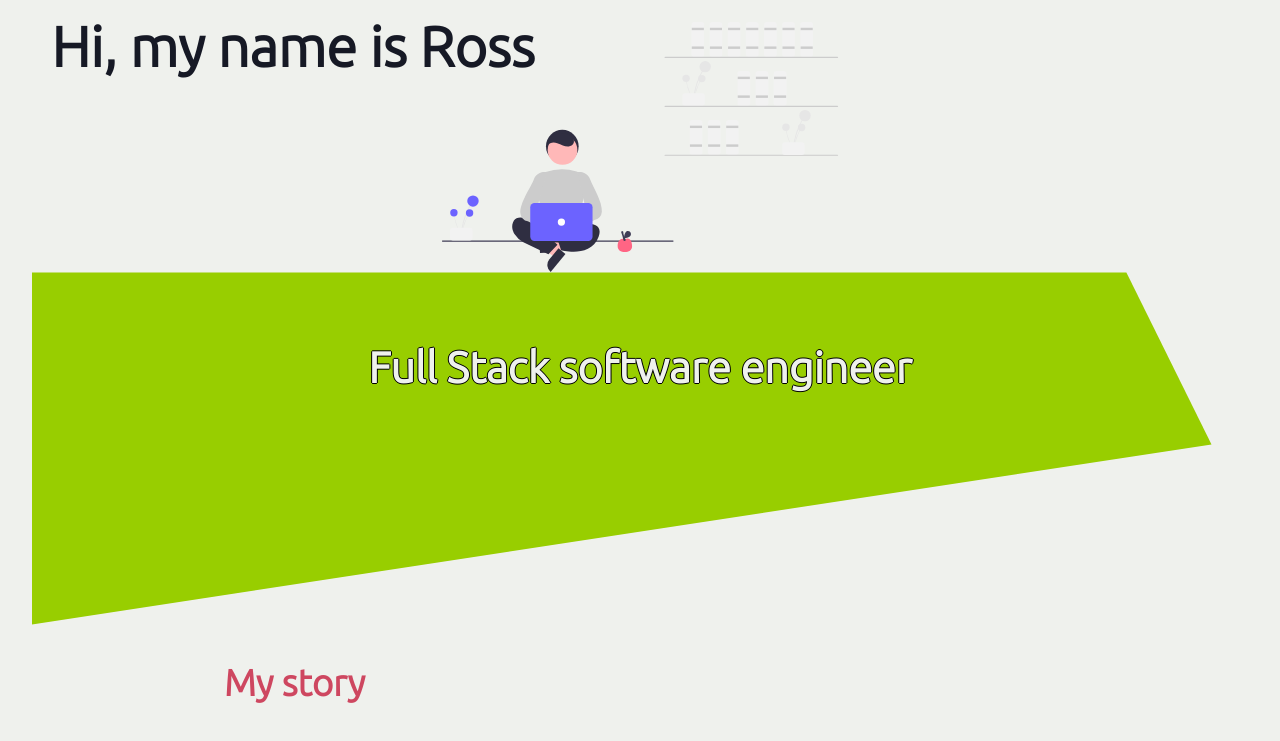
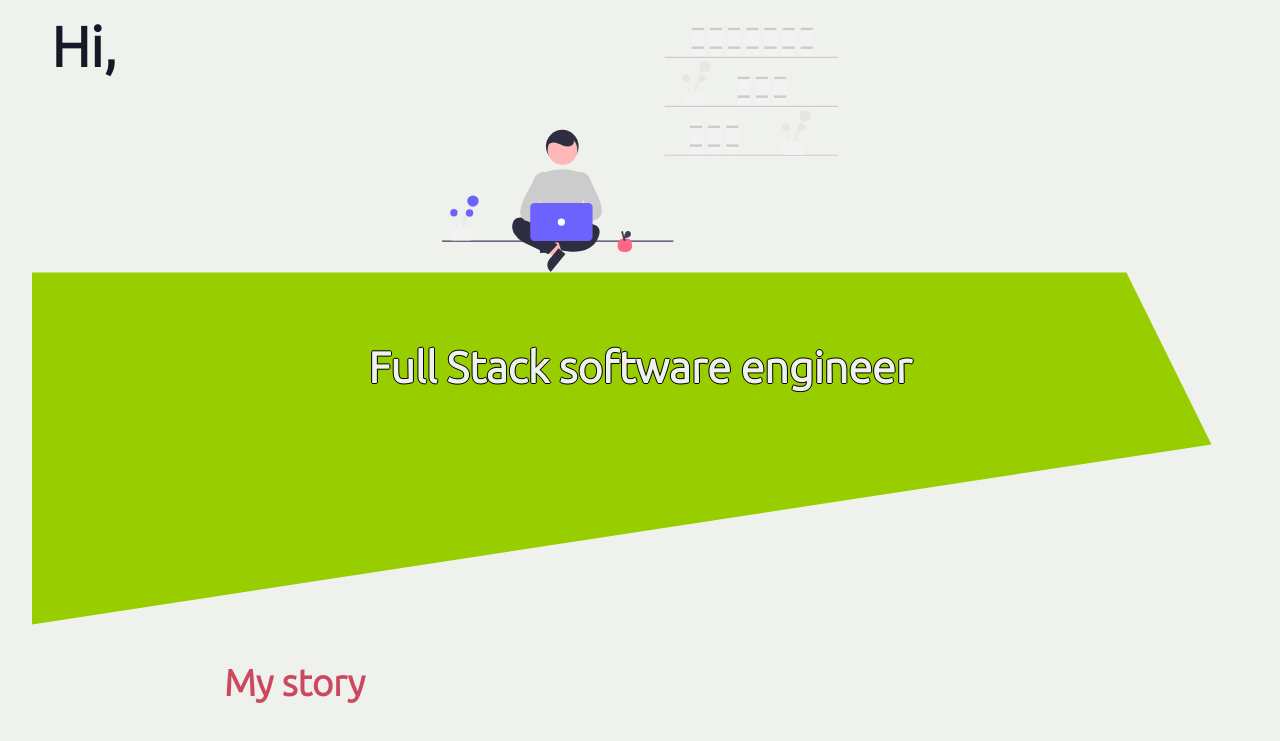
Before and after one commit to oreillyross/MyPortfolio, a Next.js app: page / in a window 1280 px wide. Shown: the top 741 px of the page. Built offline with nearby package versions, Linux system fonts and the light colour scheme.

Commit message:
Update index.js

```diff
--- a/pages/index.js
+++ b/pages/index.js
@@ -21,7 +21,7 @@ export default function IndexPage() {
     <div className="front-page">
       <section>
         <aside>
-          <h2>Hi, my name is Ross</h2>
+          <h2>Hi, </h2>
         </aside>
         <img
           src="./img/freelancer.svg"
```
